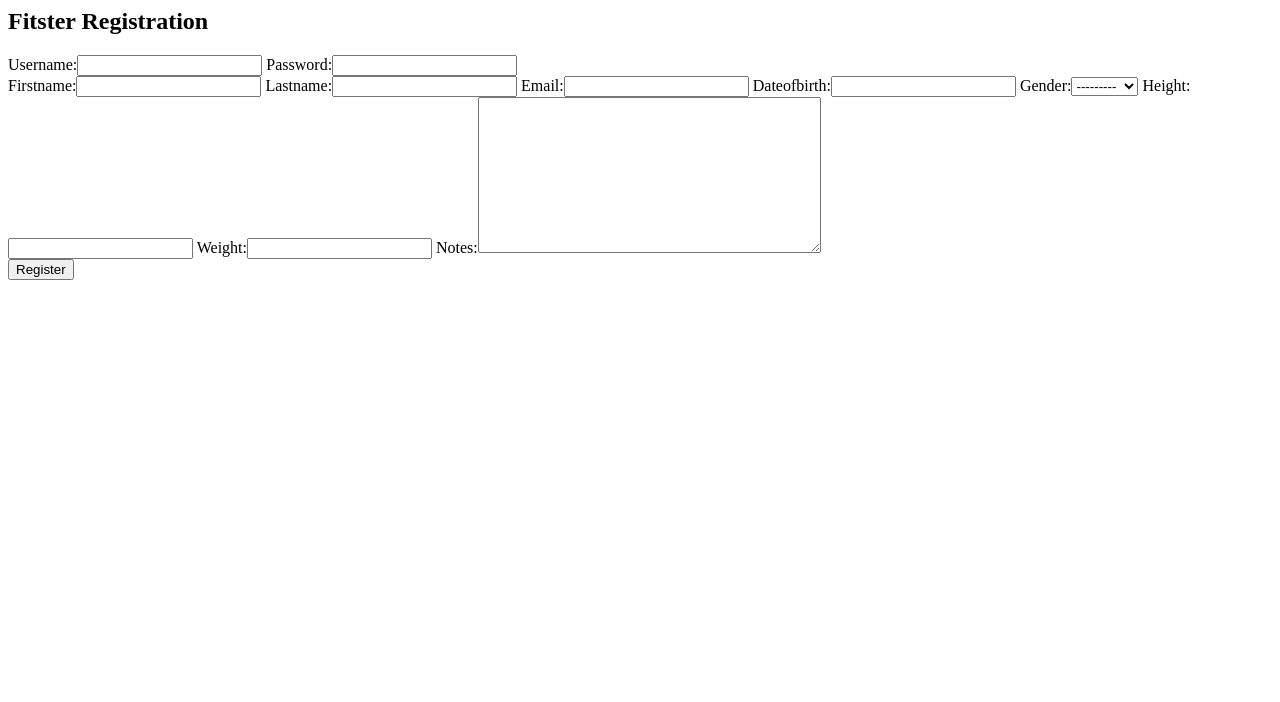
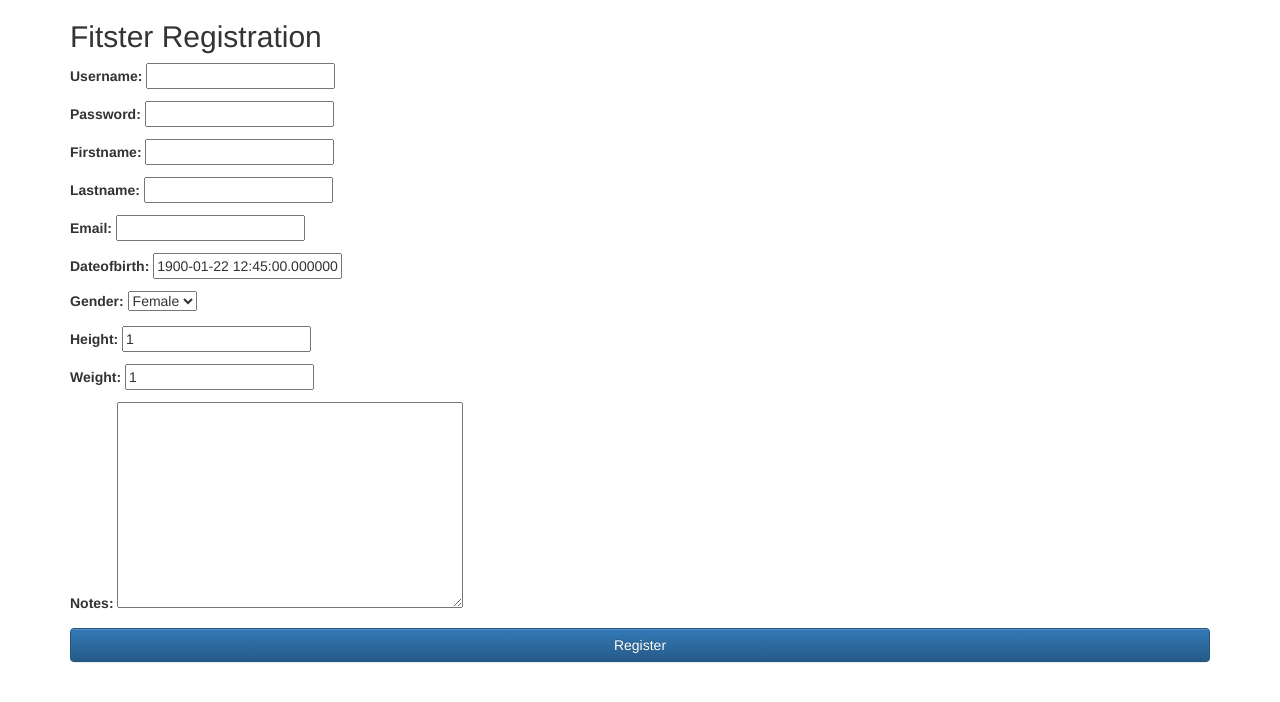
Before and after one commit to TalatCikikci/Fall2016Swe573_HealthTracker, a Django app: template fitster/healthtracker/templates/healthtracker/signup.html in a window 1280 px wide. Shown: the top 702 px of the page. Run offline with Django 3.2, Linux system fonts and the light colour scheme; the template is opened without the code that fills it: values that come from a table or form of the project are taken from there, others are empty; some libraries are stand-ins or nearby versions.

Commit message:
Sign Up Successful
Sign up form information is persisted into the datebase.

```diff
--- a/fitster/healthtracker/models.py
+++ b/fitster/healthtracker/models.py
@@ -18,10 +18,10 @@
     firstname = models.CharField(max_length=200)
     lastname = models.CharField(max_length=200)
     email = models.EmailField(max_length=200, unique=True)
-    dateofbirth = models.DateTimeField()
-    gender = models.CharField(max_length=1, choices=(('M', 'Male'),('F', 'Female')))
-    height = models.IntegerField()
-    weight = models.IntegerField()
+    dateofbirth = models.DateTimeField(default='1900-01-22 12:45:00.000000')
+    gender = models.CharField(max_length=1, choices=(('M', 'Male'),('F', 'Female')), default='F')
+    height = models.IntegerField(default=1)
+    weight = models.IntegerField(default=1)
 #    avatar = models.ImageField
     notes = models.TextField(blank=True, null=True)
 
--- a/fitster/healthtracker/templates/healthtracker/signup.html
+++ b/fitster/healthtracker/templates/healthtracker/signup.html
@@ -1,118 +1,18 @@
-<!-- <head>
+<head>
   <link rel="stylesheet" href="//maxcdn.bootstrapcdn.com/bootstrap/3.2.0/css/bootstrap.min.css">
   <link rel="stylesheet" href="//maxcdn.bootstrapcdn.com/bootstrap/3.2.0/css/bootstrap-theme.min.css">
 </head>
 
 <div class="container">
-            <form class="form-horizontal" role="form" action="{% url 'healthtracker:registeruser' %}" method="post">-->
-<form action="{% url 'healthtracker:registeruser' %}" method="post">
+  <form class="form-horizontal" action="{% url 'healthtracker:signup' %}" method="post">
     {% csrf_token %}
       <h2>Fitster Registration</h2>
         <div>
-        {{ userbasic_form }}
+          {{ userbasic_form.as_p }}
         </div>
         <div>
-        {{ userprofile_form }}
+          {{ userprofile_form.as_p }}
         </div>
-    <button type="submit">Register</button>
+      <button class="btn btn-primary btn-block" type="submit">Register</button>
   </form>
-                <!-- <div class="form-group">
-                    <label for="firstName" class="col-sm-3 control-label">First Name</label>
-                    <div class="col-sm-9">
-                        <input type="text" id="firstName" placeholder="First Name" class="form-control" autofocus>
 </div>
-                </div>
-                <div class="form-group">
-                    <label for="lastName" class="col-sm-3 control-label">Last Name</label>
-                    <div class="col-sm-9">
-                        <input type="text" id="lastName" placeholder="Last Name" class="form-control" autofocus>
-                    </div>
-                </div>
-                {{ form }}
-                <div class="form-group">
-                    <label for="userName" class="col-sm-3 control-label">User Name</label>
-                    <div class="col-sm-9">
-                        <input type="text" id="userName" placeholder="User Name" class="form-control" autofocus>
-                    </div>
-                </div>
-                <div class="form-group">
-                    <label for="email" class="col-sm-3 control-label">Email</label>
-                    <div class="col-sm-9">
-                        <input type="email" id="email" placeholder="Email" class="form-control">
-                    </div>
-                    <span class="help-block">john@example.com</span>
-                </div>
-                <div class="form-group">
-                    <label for="password" class="col-sm-3 control-label">Password</label>
-                    <div class="col-sm-9">
-                        <input type="password" id="password" placeholder="Password" class="form-control">
-                    </div>
-                </div>
-                <div class="form-group">
-                    <label for="verifyPassword" class="col-sm-3 control-label">Verify Password</label>
-                    <div class="col-sm-9">
-                        <input type="password" id="verifyPassword" placeholder="Verify Password" class="form-control">
-                    </div>
-                </div>
-                <div class="form-group">
-                    <label for="birthDate" class="col-sm-3 control-label">Date of Birth</label>
-                    <div class="col-sm-9">
-                        <input type="date" id="birthDate" class="form-control">
-                    </div>
-                </div>
-                <div class="form-group">
-                    <label for="height" class="col-sm-3 control-label">Height</label>
-                    <div class="col-sm-9">
-                        <input type="text" id="height" placeholder="Height" class="form-control" autofocus>
-                    </div>
-                </div>
-                <div class="form-group">
-                    <label for="weight" class="col-sm-3 control-label">Weight</label>
-                    <div class="col-sm-9">
-                        <input type="text" id="weight" placeholder="Weight" class="form-control" autofocus>
-                    </div>
-                </div>
-                <div class="form-group">
-                    <label class="control-label col-sm-3">Gender</label>
-                    <div class="col-sm-6">
-                        <div class="row">
-                            <div class="col-sm-4">
-                                <label class="radio-inline">
-                                    <input type="radio" id="femaleRadio" value="Female">Female
-                                </label>
-                            </div>
-                            <div class="col-sm-4">
-                                <label class="radio-inline">
-                                    <input type="radio" id="maleRadio" value="Male">Male
-                                </label>
-                            </div>
-                            <div class="col-sm-4">
-                                <label class="radio-inline">
-                                    <input type="radio" id="uncknownRadio" value="Unknown">Unknown
-                                </label>
-                            </div>
-                        </div>
-                    </div>
-                </div>
-                <div class="form-group">
-                    <label for="notes" class="col-sm-3 control-label">Personal Notes</label>
-                    <div class="col-sm-9">
-                        <input type="textarea" id="notes" placeholder="Personal Notes" class="form-control" autofocus>
-                    </div>
-                </div>
-                <div class="form-group">
-                    <div class="col-sm-9 col-sm-offset-3">
-                        <div class="checkbox">
-                            <label>
-                                <input type="checkbox">I accept <a href="#">terms</a>
-                            </label>
-                        </div>
-                    </div>
-                </div>
-                <div class="form-group">
-                    <div class="col-sm-9 col-sm-offset-3">
-                        <button type="submit" class="btn btn-primary btn-block">Register</button>
-                    </div>
-                </div>
-            </form>
-        </div> -->
--- a/fitster/healthtracker/urls.py
+++ b/fitster/healthtracker/urls.py
@@ -7,7 +7,6 @@
     url(r'^$', views.index, name='index'),
     url(r'^login/$', views.login, name='login'),
     url(r'^signup/$', views.signup, name='signup'),
-    url(r'^registeruser/$', views.registeruser, name='registeruser'),
     url(r'^forgottenpassword/$', views.forgottenpassword, name='forgottenpassword'),
     url(r'^recoverpassword/$', views.recoverpassword, name='recoverpassword')
 ]
```
Also changed, not shown: fitster/healthtracker/forms.py (+13 -3 lines), fitster/healthtracker/views.py (+17 -7 lines), fitster/healthtracker/migrations/0001_initial.py. Lines whose indentation alone changed are shown as unchanged.
